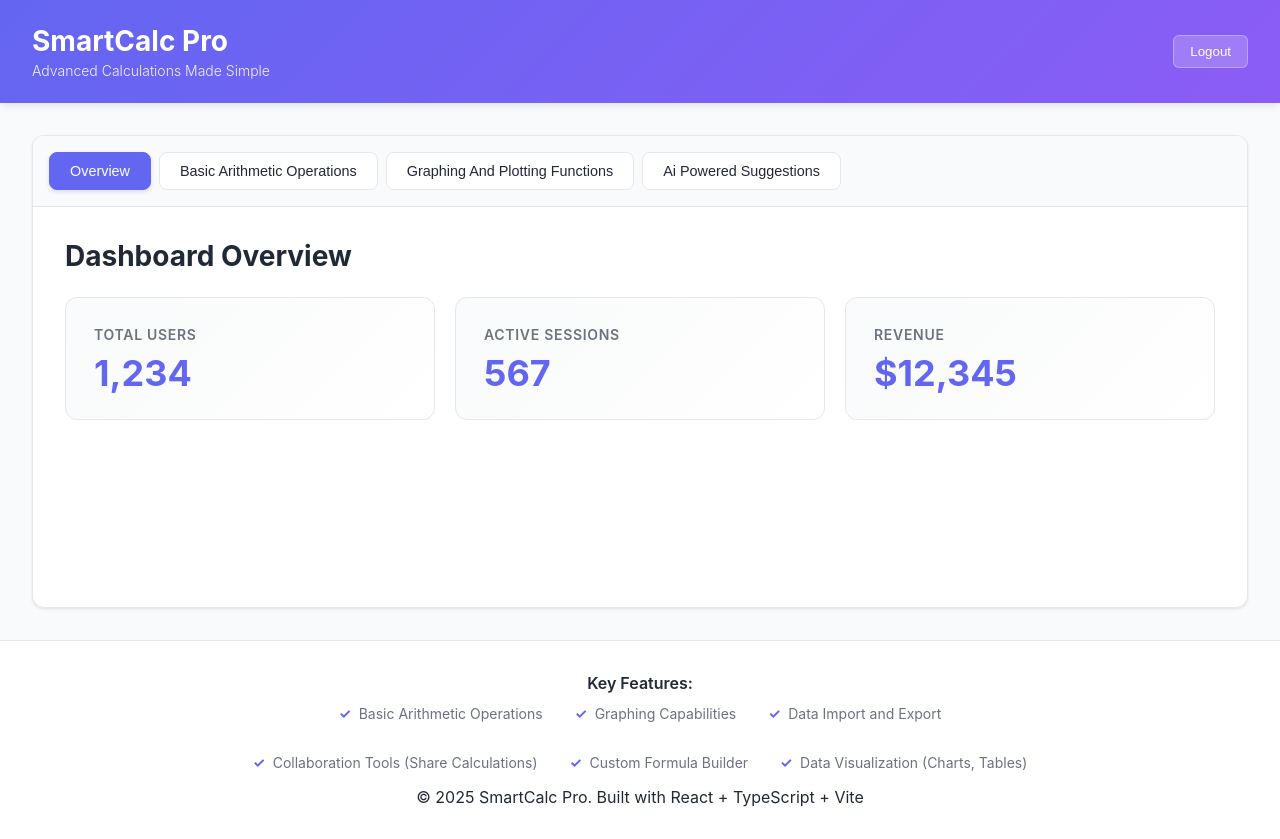
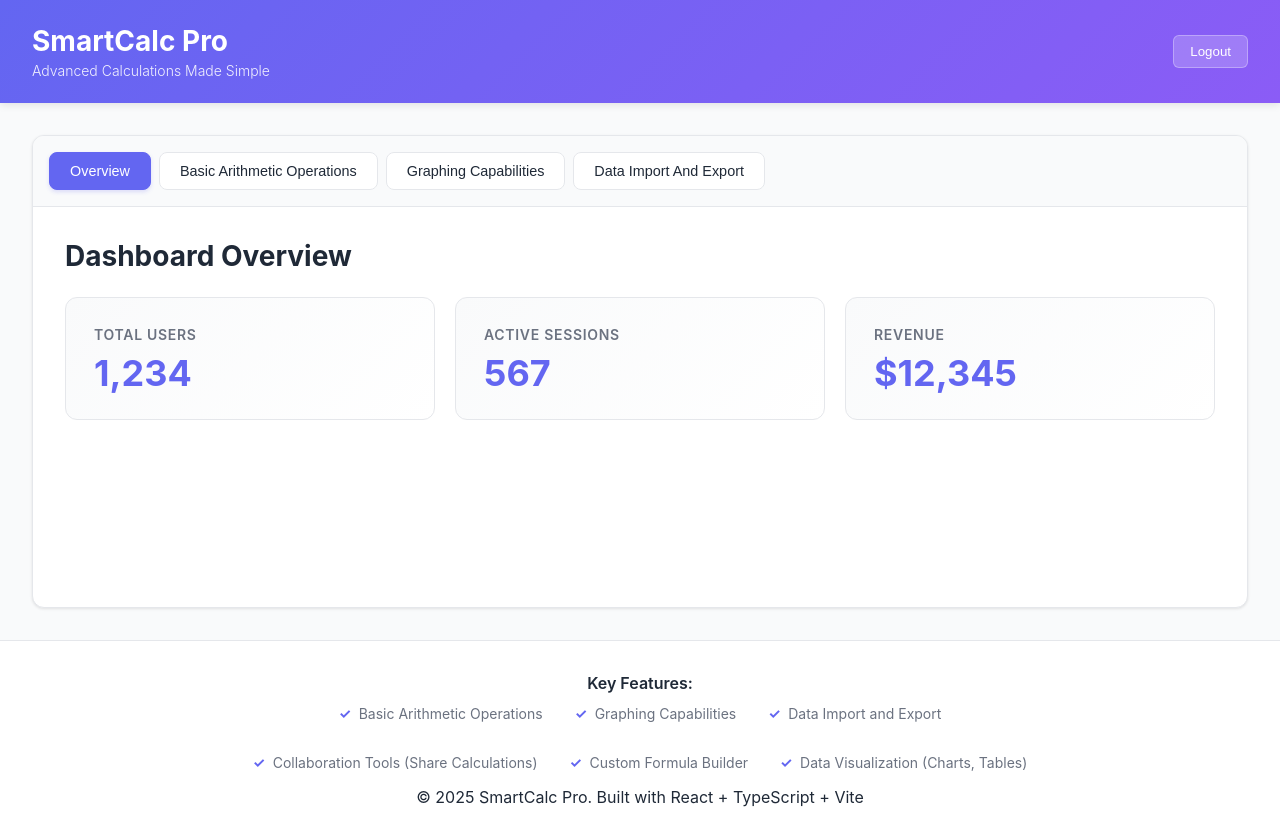
Before and after one commit to playworks93/smartcalc-pro-landing-app, a React (Vite) app: page / in a window 1280 px wide. Both pictures are taken after typing "name@example.com", "Sample123" into the empty fields and a click on the button "Sign In". Built offline with nearby package versions, Linux system fonts and the light colour scheme.

Commit message:
Add src/components/Dashboard.tsx

```diff
--- a/src/components/Dashboard.tsx
+++ b/src/components/Dashboard.tsx
@@ -21,16 +21,16 @@ const Dashboard = (props: DashboardProps) => {
           Basic Arithmetic Operations
         </button>
         <button
-          className={activeTab === 'graphing_and_plotting_functions' ? 'active' : ''}
-          onClick={() => setActiveTab('graphing_and_plotting_functions')}
+          className={activeTab === 'graphing_capabilities' ? 'active' : ''}
+          onClick={() => setActiveTab('graphing_capabilities')}
         >
-          Graphing And Plotting Functions
+          Graphing Capabilities
         </button>
         <button
-          className={activeTab === 'ai_powered_suggestions' ? 'active' : ''}
-          onClick={() => setActiveTab('ai_powered_suggestions')}
+          className={activeTab === 'data_import_and_export' ? 'active' : ''}
+          onClick={() => setActiveTab('data_import_and_export')}
         >
-          Ai Powered Suggestions
+          Data Import And Export
         </button>
       </nav>
 
@@ -62,17 +62,17 @@ const Dashboard = (props: DashboardProps) => {
           </div>
         )}
 
-        {activeTab === 'graphing_and_plotting_functions' && (
+        {activeTab === 'graphing_capabilities' && (
           <div className="tab-content">
-            <h2>Graphing and Plotting Functions</h2>
-            <p>Manage your graphing and plotting functions here.</p>
+            <h2>Graphing Capabilities</h2>
+            <p>Manage your graphing capabilities here.</p>
           </div>
         )}
 
-        {activeTab === 'ai_powered_suggestions' && (
+        {activeTab === 'data_import_and_export' && (
           <div className="tab-content">
-            <h2>AI-Powered Suggestions</h2>
-            <p>Manage your ai powered suggestions here.</p>
+            <h2>Data Import and Export</h2>
+            <p>Manage your data import and export here.</p>
           </div>
         )}
       </div>
```
